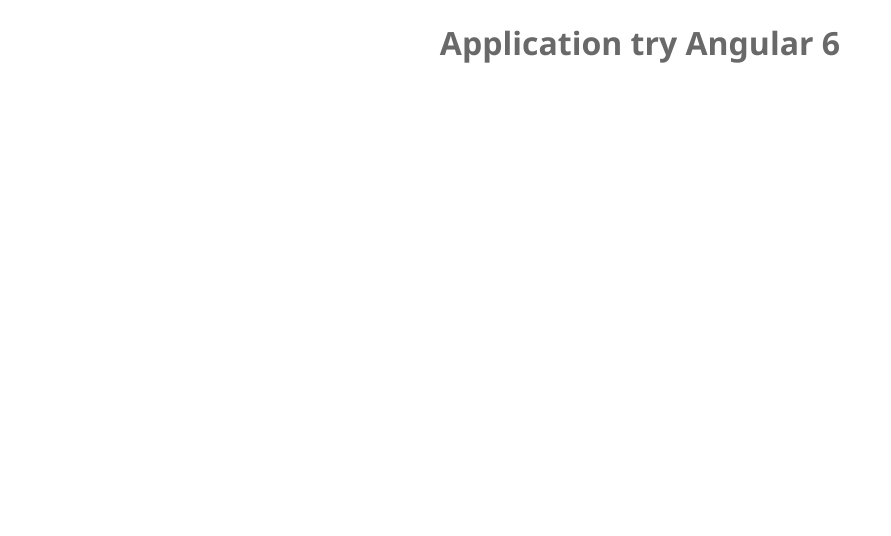
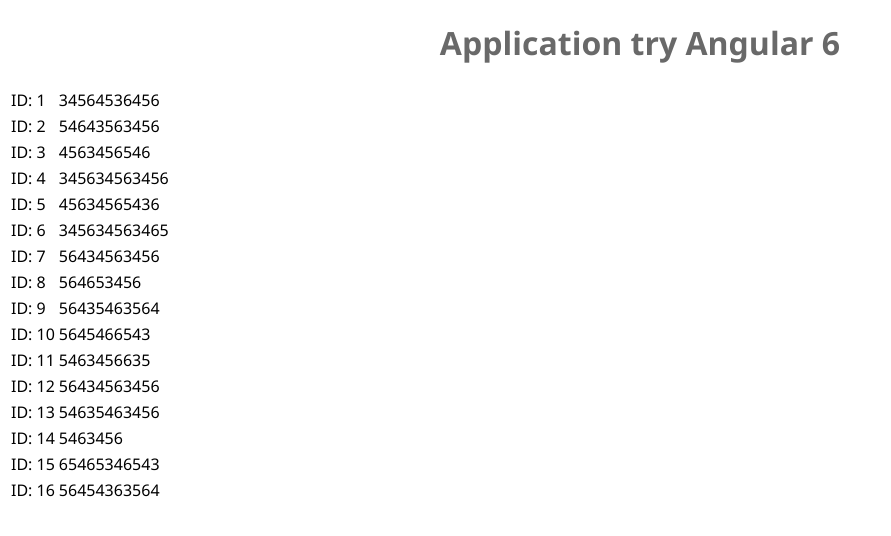
Before and after one commit to DenisSK78/ang-f-r, an Angular app: page /phones in a window 1280 px wide. Before the commit this address led to /. Shown: the top 536 px of the page, without its empty margins (0-891 px from the left). Built offline with nearby package versions, Linux system fonts and the light colour scheme.

Commit message:
get json

```diff
--- a/src/app/app-routing.module.ts
+++ b/src/app/app-routing.module.ts
@@ -1,7 +1,11 @@
 import { NgModule } from '@angular/core';
 import { Routes, RouterModule } from '@angular/router';
+import {PhonesComponent} from './phone/phones.component';
 
-const routes: Routes = [];
+const routes: Routes = [
+  {path: '', pathMatch: 'full', redirectTo: 'phones'},
+  {path: 'phones', component: PhonesComponent}
+];
 
 @NgModule({
   imports: [RouterModule.forRoot(routes)],
--- a/src/app/phone/phone.component.html
+++ /dev/null
@@ -1,3 +0,0 @@
-<p>
-  phone works!
-</p>
--- a/src/app/phone/phone.component.ts
+++ /dev/null
@@ -1,15 +0,0 @@
-import { Component, OnInit } from '@angular/core';
-
-@Component({
-  selector: 'app-phone',
-  templateUrl: './phone.component.html',
-  styleUrls: ['./phone.component.css']
-})
-export class PhoneComponent implements OnInit {
-
-  constructor() { }
-
-  ngOnInit() {
-  }
-
-}
--- /dev/null
+++ b/src/app/phone/phones.component.html
@@ -0,0 +1,6 @@
+
+<table>
+  <tr *ngFor="let phone of phones">
+    <td>ID: {{phone.id}}</td><td>{{phone.phoneNumber}}</td>
+  </tr>
+</table>
--- /dev/null
+++ b/src/app/phone/phones.component.ts
@@ -0,0 +1,20 @@
+import { Component, OnInit } from '@angular/core';
+import {PhoneService} from '../share/phone.service';
+
+@Component({
+  selector: 'app-phone',
+  templateUrl: './phones.component.html',
+  styleUrls: ['./phones.component.css']
+})
+export class PhonesComponent implements OnInit {
+
+  public phones = [];
+
+  constructor(private phoneService: PhoneService) { }
+
+  ngOnInit() {
+    this.phoneService.getPhohes()
+      .subscribe(data => this.phones = data);
+  }
+
+}
--- /dev/null
+++ b/src/app/share/phone.model.ts
@@ -0,0 +1,4 @@
+export class Phone {
+  id: number;
+  phoneNumber: string;
+}
--- /dev/null
+++ b/src/app/share/phone.service.ts
@@ -0,0 +1,18 @@
+import { Injectable } from '@angular/core';
+import {Phone} from './phone.model';
+import {HttpClient} from '@angular/common/http';
+import {Observable} from 'rxjs';
+
+@Injectable()
+export class PhoneService {
+
+  private _url: string = '/assets/phone.json';
+  // private _url: string = 'http://localhost:8080/address-book/phones';
+
+  constructor(private http: HttpClient) {}
+
+  getPhohes(): Observable<Phone[]> {
+    return this.http.get<Phone[]>(this._url);
+  }
+
+}
```
Also changed, not shown: src/app/app.module.ts (+7 -3 lines), src/app/phone/phone.component.css (deleted), src/app/phone/phones.component.css (added).
